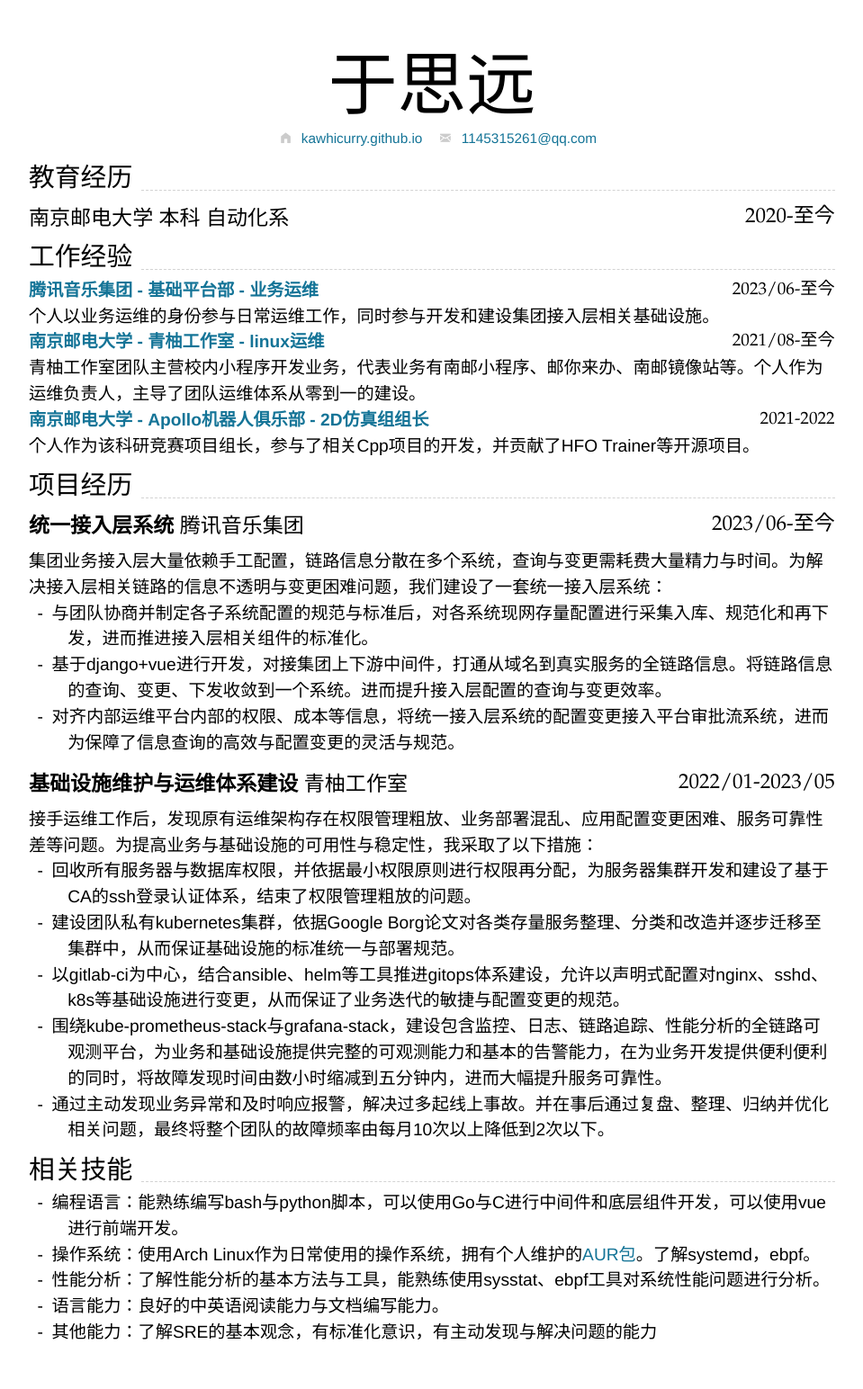
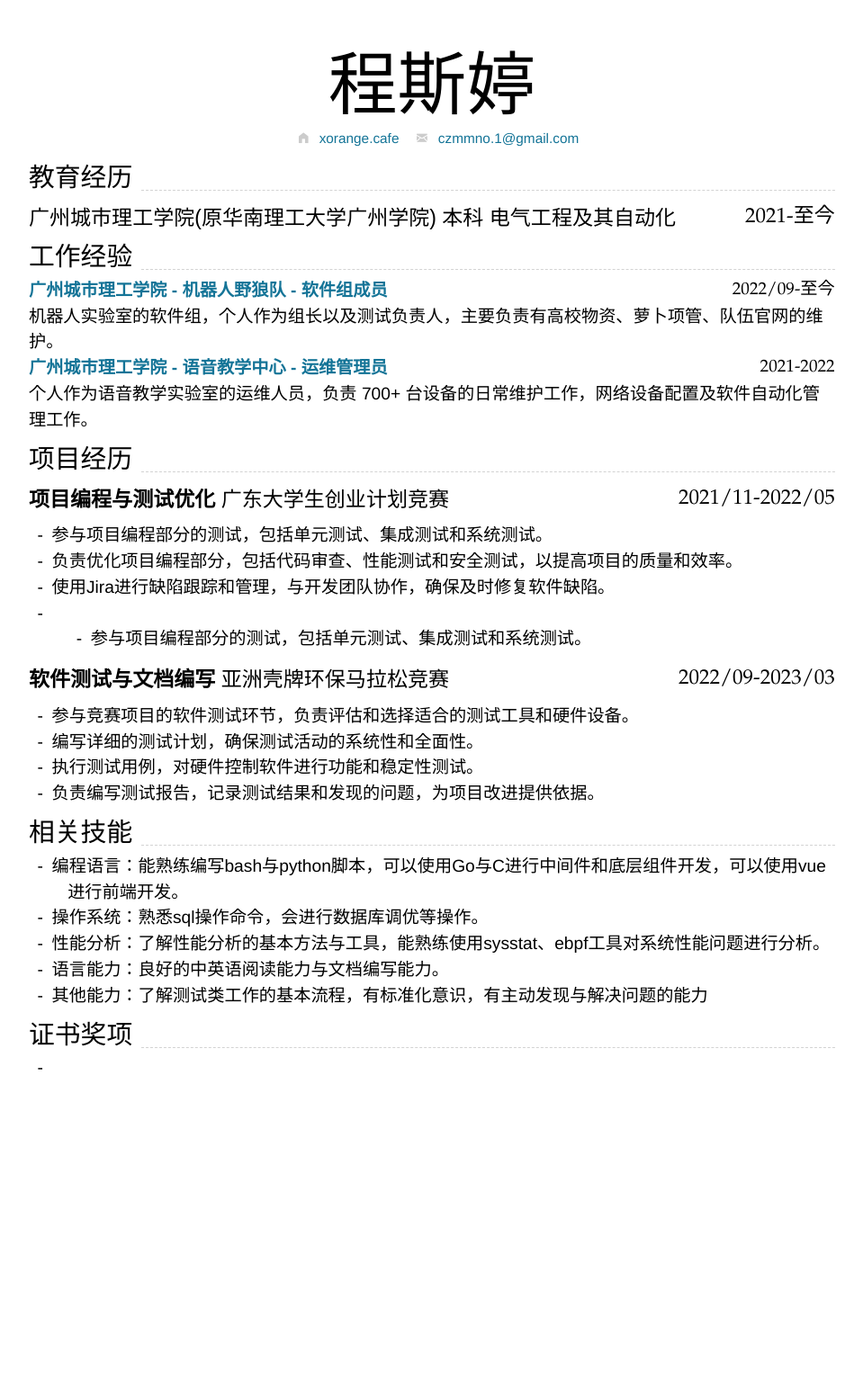
Before and after one commit to Lovelycz/resume, a Jekyll site: the page built from index.md, in a window 1280 px wide. Shown: the whole page at 90% size, without its empty margins (160-1119 px from the left). Built offline with Jekyll 4.4.1, drawn with Linux system fonts in a browser that asks for light colours; nearby versions of some CDN libraries; after the commit the page ends 1250 px from its top, so only the background shows below that.

Commit message:
add style

```diff
--- a/index.md
+++ b/index.md
@@ -1,60 +1,57 @@
 ---
 layout: cv
-title: KawhiCurry's Resume
+title: Orange's Resume
 email:
-  url: mailto:1145315261@qq.com
-  text: 1145315261@qq.com
+  url: mailto:czmmno.1@gmail.com
+  text: czmmno.1@gmail.com
 homepage:
-  url: https://kawhicurry.github.io
-  text: kawhicurry.github.io
+  url: https://xorange.cafe
+  text: xorange.cafe
 ---
 
-# 于思远
+# 程斯婷
 
 {% include cv-contact.html %}
 
 ## 教育经历
 
-### 南京邮电大学 本科 自动化系 `2020-至今`
+### 广州城市理工学院(原华南理工大学广州学院) 本科 电气工程及其自动化 `2021-至今`
 
 ## 工作经验
 
-[**腾讯音乐集团 - 基础平台部 - 业务运维**](https://join.tencentmusic.com/campus/post-details/?id=12187&refer_code) `2023/06-至今`
+[**广州城市理工学院 - 机器人野狼队 - 软件组成员**](https://gcubot.cn) `2022/09-至今`
 
-个人以业务运维的身份参与日常运维工作，同时参与开发和建设集团接入层相关基础设施。
+机器人实验室的软件组，个人作为组长以及测试负责人，主要负责有高校物资、萝卜项管、队伍官网的维护。
 
-[**南京邮电大学 - 青柚工作室 - linux运维**](https://qingyou.njupt.edu.cn) `2021/08-至今`
+[**广州城市理工学院 - 语音教学中心 - 运维管理员**](https://wy.gcu.edu.cn/2023/0523/c768a150266/page.htm) `2021-2022`
 
-青柚工作室团队主营校内小程序开发业务，代表业务有南邮小程序、邮你来办、南邮镜像站等。个人作为运维负责人，主导了团队运维体系从零到一的建设。
-
-[**南京邮电大学 - Apollo机器人俱乐部 - 2D仿真组组长**](https://github.com/Apollo2d/) `2021-2022`
-
-个人作为该科研竞赛项目组长，参与了相关Cpp项目的开发，并贡献了HFO Trainer等开源项目。
+个人作为语音教学实验室的运维人员，负责 700+ 台设备的日常维护工作，网络设备配置及软件自动化管理工作。
 
 ## 项目经历
 
-### **统一接入层系统**  *腾讯音乐集团* `2023/06-至今`
 
-集团业务接入层大量依赖手工配置，链路信息分散在多个系统，查询与变更需耗费大量精力与时间。为解决接入层相关链路的信息不透明与变更困难问题，我们建设了一套统一接入层系统：
+### **项目编程与测试优化** *广东大学生创业计划竞赛* `2021/11-2022/05`
 
-- 与团队协商并制定各子系统配置的规范与标准后，对各系统现网存量配置进行采集入库、规范化和再下发，进而推进接入层相关组件的标准化。
-- 基于django+vue进行开发，对接集团上下游中间件，打通从域名到真实服务的全链路信息。将链路信息的查询、变更、下发收敛到一个系统。进而提升接入层配置的查询与变更效率。
-- 对齐内部运维平台内部的权限、成本等信息，将统一接入层系统的配置变更接入平台审批流系统，进而为保障了信息查询的高效与配置变更的灵活与规范。
+- 参与项目编程部分的测试，包括单元测试、集成测试和系统测试。
+- 负责优化项目编程部分，包括代码审查、性能测试和安全测试，以提高项目的质量和效率。
+- 使用Jira进行缺陷跟踪和管理，与开发团队协作，确保及时修复软件缺陷。
+- - 参与项目编程部分的测试，包括单元测试、集成测试和系统测试。
 
-### **基础设施维护与运维体系建设** *青柚工作室* `2022/01-2023/05`
 
-接手运维工作后，发现原有运维架构存在权限管理粗放、业务部署混乱、应用配置变更困难、服务可靠性差等问题。为提高业务与基础设施的可用性与稳定性，我采取了以下措施：
+### **软件测试与文档编写** *亚洲壳牌环保马拉松竞赛* `2022/09-2023/03`
 
-- 回收所有服务器与数据库权限，并依据最小权限原则进行权限再分配，为服务器集群开发和建设了基于CA的ssh登录认证体系，结束了权限管理粗放的问题。
-- 建设团队私有kubernetes集群，依据Google Borg论文对各类存量服务整理、分类和改造并逐步迁移至集群中，从而保证基础设施的标准统一与部署规范。
-- 以gitlab-ci为中心，结合ansible、helm等工具推进gitops体系建设，允许以声明式配置对nginx、sshd、k8s等基础设施进行变更，从而保证了业务迭代的敏捷与配置变更的规范。
-- 围绕kube-prometheus-stack与grafana-stack，建设包含监控、日志、链路追踪、性能分析的全链路可观测平台，为业务和基础设施提供完整的可观测能力和基本的告警能力，在为业务开发提供便利便利的同时，将故障发现时间由数小时缩减到五分钟内，进而大幅提升服务可靠性。
-- 通过主动发现业务异常和及时响应报警，解决过多起线上事故。并在事后通过复盘、整理、归纳并优化相关问题，最终将整个团队的故障频率由每月10次以上降低到2次以下。
+- 参与竞赛项目的软件测试环节，负责评估和选择适合的测试工具和硬件设备。
+- 编写详细的测试计划，确保测试活动的系统性和全面性。
+- 执行测试用例，对硬件控制软件进行功能和稳定性测试。
+- 负责编写测试报告，记录测试结果和发现的问题，为项目改进提供依据。
 
 ## 相关技能
 
 - 编程语言：能熟练编写bash与python脚本，可以使用Go与C进行中间件和底层组件开发，可以使用vue进行前端开发。
-- 操作系统：使用Arch Linux作为日常使用的操作系统，拥有个人维护的[AUR包](https://aur.archlinux.org/packages?O=0&SeB=m&K=kawhicurry&outdated=&SB=m&SO=d&PP=50&submit=Go)。了解systemd，ebpf。
+- 操作系统：熟悉sql操作命令，会进行数据库调优等操作。
 - 性能分析：了解性能分析的基本方法与工具，能熟练使用sysstat、ebpf工具对系统性能问题进行分析。
 - 语言能力：良好的中英语阅读能力与文档编写能力。
-- 其他能力：了解SRE的基本观念，有标准化意识，有主动发现与解决问题的能力
+- 其他能力：了解测试类工作的基本流程，有标准化意识，有主动发现与解决问题的能力
+
+## 证书奖项
+-
```
Also changed, not shown: 1 other file.
